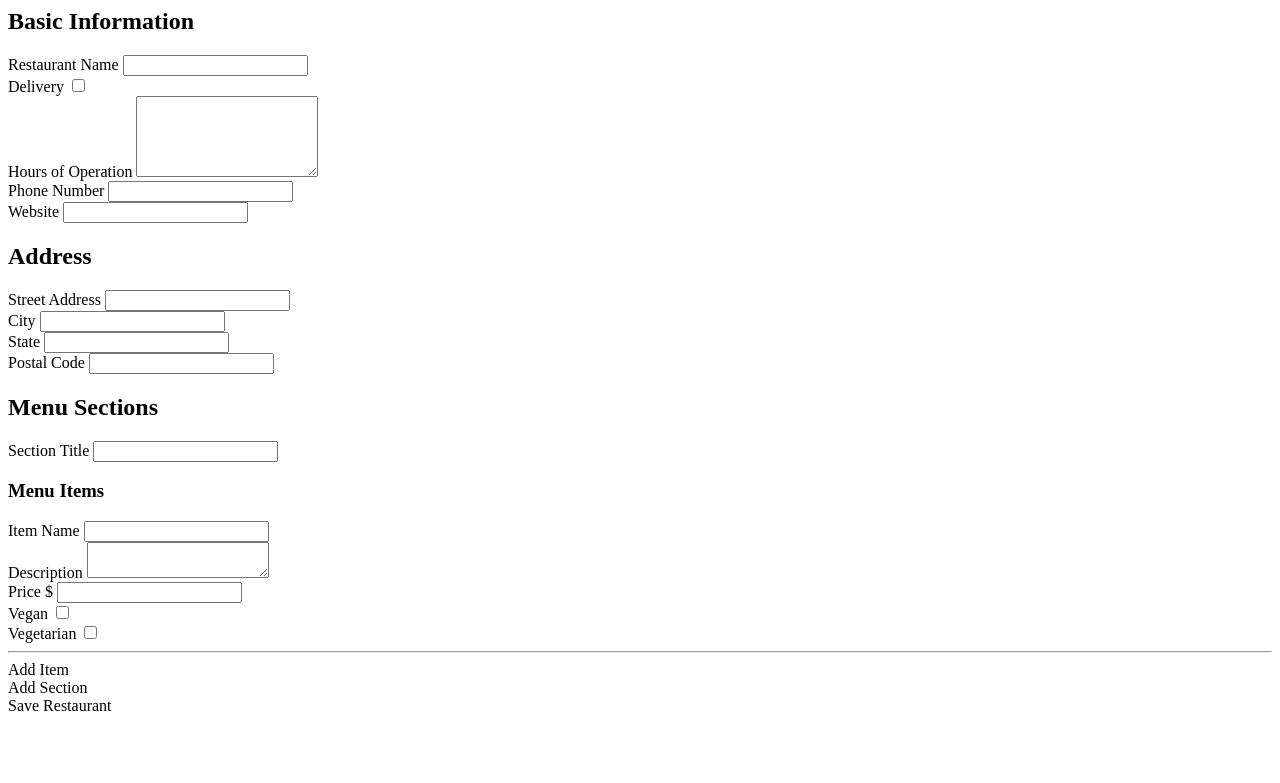
After one commit to drewmcc/local-menus, a PHP site: page /dashboard.php in a window 1280 px wide. The commit adds this page. Shown: the top 783 px of the page. Run offline with PHP 8.4, Linux system fonts and the light colour scheme.

Commit message:
Add restaurant Dashboard
* Update restaurant schema
* Dashboard for adding restaurants
* Add line breaks for testarea fields

```diff
--- /dev/null
+++ b/dashboard.php
@@ -0,0 +1,173 @@
+<html>
+  <body>
+    <form action='POST'>
+      <div>
+        <h2>Basic Information</h2>
+      </div>
+      <div>
+        <label for='name'>Restaurant Name</label>
+        <input type='text' name='name' />
+      </div>
+      <div>
+        <label>Delivery </label>
+        <input type="checkbox" name="delivery">
+      </div>
+      <div>
+        <label for='hours'>Hours of Operation</label>
+        <textarea rows='5' type='text' name='hours'></textarea>
+      </div>
+      <div>
+        <label for='phone'>Phone Number</label>
+        <input type='text' name='phone' />
+      </div>
+      <div>
+        <label for='website'>Website</label>
+        <input type='text' name='website' />
+      </div>
+      <div>
+        <h2>Address</h2>
+      </div>
+      <div>
+        <label for='street'>Street Address</label>
+        <input type='text' name='street' />
+      </div>
+      <div>
+        <label for='city'>City</label>
+        <input type='text' name='city' />
+      </div>
+      <div>
+        <label for='state'>State</label>
+        <input type='text' name='state' />
+      </div>
+      <div>
+        <label for='zip'>Postal Code</label>
+        <input type='number' name='zip' />
+      </div>
+      <div>
+        <h2>Menu Sections</h2>
+      </div>
+      <div class="section">
+        <div>
+          <label>Section Title</label>
+          <input type='text' name="section_title"/>
+        </div>
+        <div>
+          <h3>Menu Items</h3>
+        </div>
+        <div class="item">
+          <div>
+            <div>
+              <label>Item Name</label>
+              <input type='text' name="item_name"/>
+            </div>
+            <div>
+              <label>Description</label>
+              <textarea type='text' name="item_description"></textarea>
+            </div>
+            <div>
+              <label>Price $</label>
+              <input type="number" step="0.01" name="price">
+            </div>
+            <div>
+             <label>Vegan </label>
+              <input type="checkbox" name="vegan">
+            </div>
+            <div>
+              <label>Vegetarian </label>
+              <input type="checkbox" name="vegetarian">
+            </div>
+            <hr />
+          </div>
+        </div>
+        <div>
+          <a class="add_item" onclick="add_item(this)">Add Item</a>
+        </div>
+      </div>
+      <div>
+        <a class="add_section">Add Section</a>
+      </div>
+      <div>
+        <a class="save">Save Restaurant</a>
+      </div>
+    </form>
+    <script>
+      let section_html = document.querySelector('.section').cloneNode(true),
+          item_html = document.querySelector('.item').cloneNode(true);
+
+      document.querySelector('.add_section').onclick = function () {
+        document.querySelector('form').insertBefore(section_html.cloneNode(true), this.parentNode);
+      };
+
+      function add_item(el) {
+        el.parentNode.parentNode.insertBefore(item_html.cloneNode(true), el.parentNode);
+      };
+
+      document.querySelector('.save').onclick = function () {
+        let today = new Date();
+        let date = today.getFullYear()+'-'+(today.getMonth()+1)+'-'+today.getDate();
+
+        let minutes = today.getMinutes();
+        if (minutes.length == 1) {
+          minutes = "0" + minutes;
+        }
+
+        let seconds = today.getSeconds();
+        if (seconds.length == 1) {
+          seconds = "0" + seconds;
+        }
+
+        let time = today.getHours() + ":" + minutes + ":" + seconds;
+        let dateTime = date+' '+time;
+
+        let menu = [];
+
+        document.querySelectorAll('.section').forEach(function (section_el) {
+          let section  = {};
+
+          section.section_name = section_el.querySelector('[name="section_title"]').value;
+          section.item = [];
+          section_el.querySelectorAll('.item').forEach(function (item_el) {
+            let item = {
+              "name": item_el.querySelector('[name="item_name"]').value,
+              "description": item_el.querySelector('[name="item_description"]').value,
+              "price": item_el.querySelector('[name="price"]').value,
+              "vegan": item_el.querySelector('[name="vegan"]').checked,
+              "vegetarian": item_el.querySelector('[name="vegetarian"]').checked
+            };
+            section.item.push(item);
+          });
+
+          menu.push(section);
+        });
+
+        let data = {
+          "name": document.querySelector('[name="name"]').value,
+          "delivery": document.querySelector('[name="delivery"]').checked,
+          "hours": document.querySelector('[name="hours"]').value,
+          "phone": document.querySelector('[name="phone"]').value,
+          "website": document.querySelector('[name="website"]').value,
+          "last_updated": dateTime,
+          "address": {
+            "street": document.querySelector('[name="street"]').value,
+            "city": document.querySelector('[name="city"]').value,
+            "state": document.querySelector('[name="state"]').value,
+            "zip": document.querySelector('[name="zip"]').value
+          },
+          "menu": menu
+        };
+
+
+        var request = new XMLHttpRequest();
+        request.open('POST', 'save_restaurant.php', true);
+        request.send(JSON.stringify(data));
+
+        request.onreadystatechange = function () {
+          if(request.readyState === 4 && request.status === 200) {
+            alert('Restaurant Saved!');
+            // window.location.reload();
+          }
+        };
+      };
+    </script>
+  </body>
+  </html>
--- /dev/null
+++ b/data/hanniblals-restaurant-eatery.json
@@ -0,0 +1 @@
+{"name":"Hanniblals' Restaurant & Eatery","delivery":false,"hours":"","phone":"","website":"","last_updated":"2018-7-17 11:53:4","address":{"street":"","city":"","state":"","zip":""},"menu":[{"section_name":"Breakfast","item":[{"name":"Eggs","description":"","price":"3.99","vegan":false,"vegetarian":false},{"name":"Sausage","description":"","price":"4.99","vegan":false,"vegetarian":false}]}]}
```
Also changed, not shown: data/oogies.json (+9 -4 lines), restaurant.php (+5 -5 lines), save_restaurant.php (added, +18 -0 lines).
